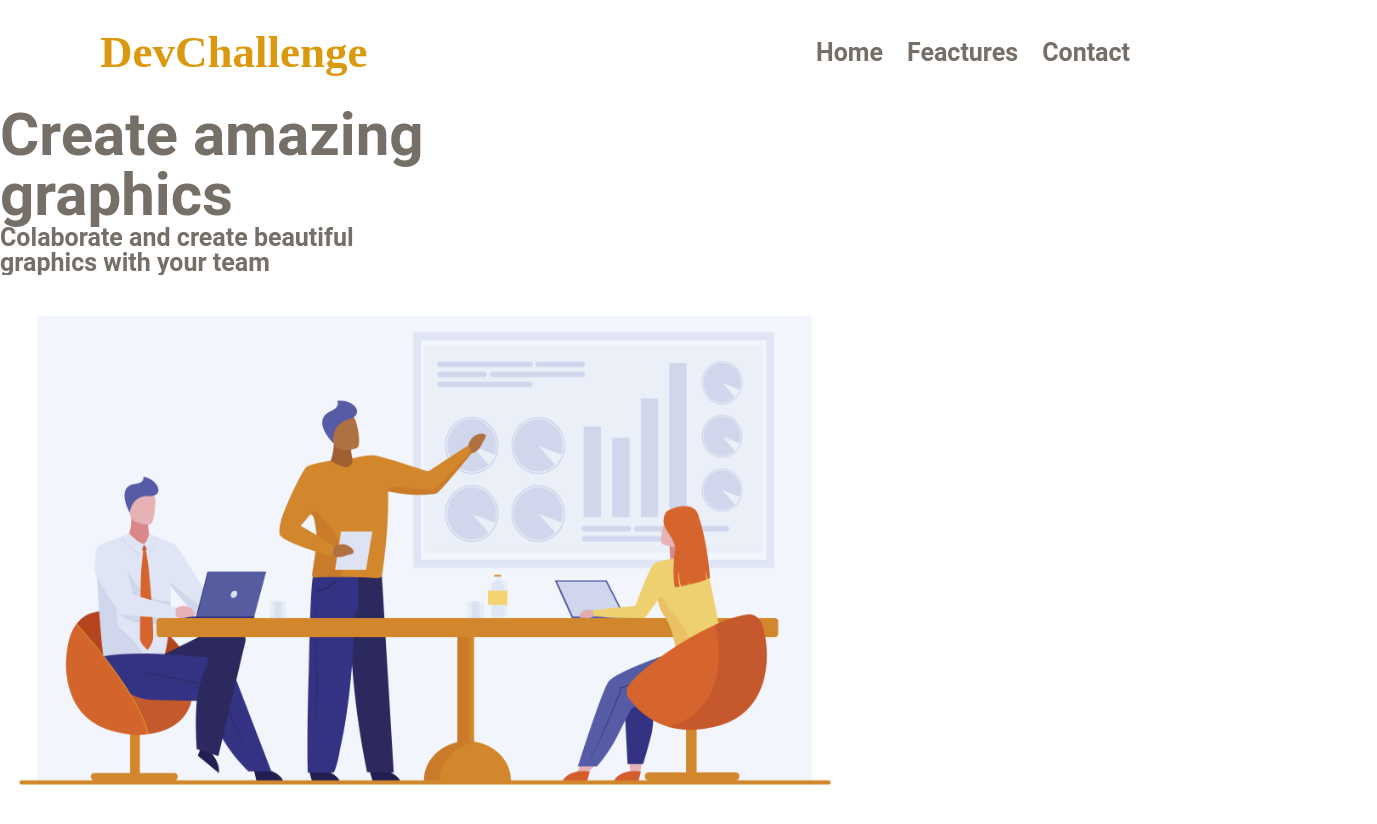
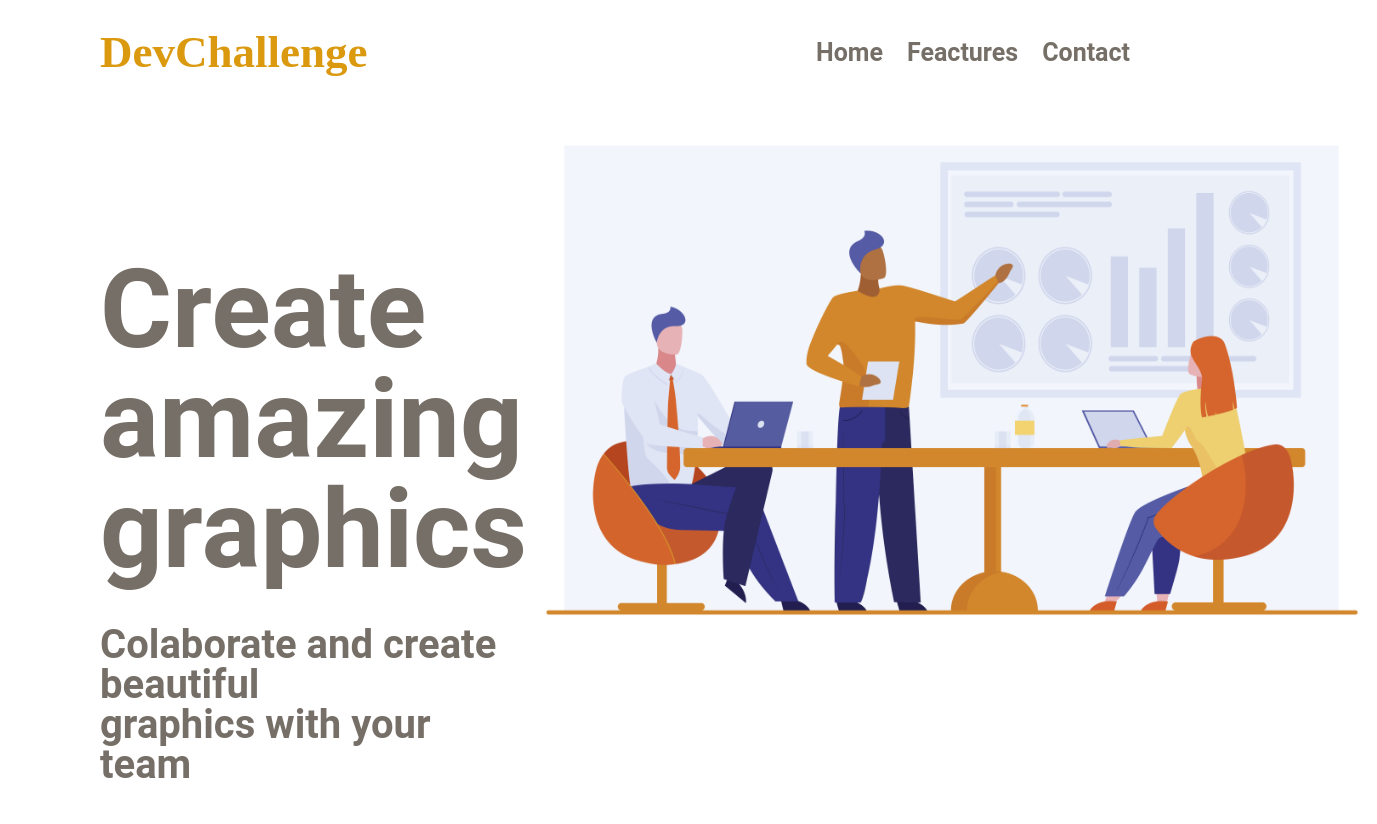
Before and after one commit to Williamxr/LandingPage-graficos, a plain HTML site: page index.html in a window 1280 px wide. Shown: the whole page, 1377 px wide, since content can reach past the window. After the commit the page ends 800 px from the top, so only its background shows below. Drawn offline with Linux system fonts and the light colour scheme.

Commit message:
Editando elementos da section

```diff
--- a/style.css
+++ b/style.css
@@ -29,24 +29,32 @@ nav li{
     padding: 10px;
     cursor: pointer;
 }
- .conteudo{
 
- }
 
- .titulo-principal{
+.conteudo-principal{
+    display: flex;
+}
+
+.conteudo{
+    margin-top: 150px;
+    margin-left: 100px;
+}
+
+.titulo-principal{
     color: #766F68;
     font-weight: bold;
     font-family: 'Roboto', sans-serif;
-    font-size: 60px;
+    font-size: 110px;
 
- }
+}
 
- .titulo-secundario{
+.titulo-secundario{
     color: #766F68;
     font-weight: bold;
     font-family: 'Roboto', sans-serif;
-    font-size: 25px;
- }
+    font-size: 40px;
+    margin-top: 40px;
+}
 
 .foto-time{
     width: 850px;
```
